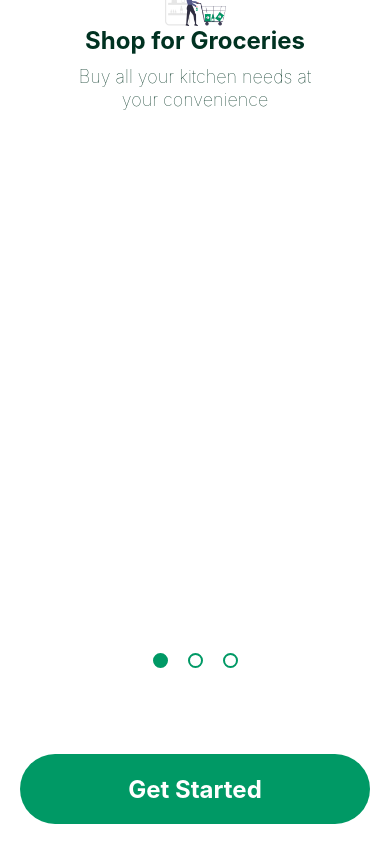
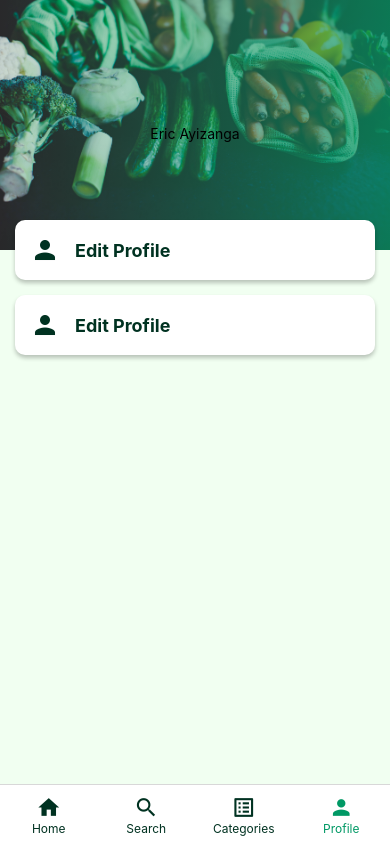
Before and after one commit to GroMart-Project/gromart-mobile, a React Native app: screen /Profile in a window 390 px wide. Built offline with nearby package versions, Linux system fonts and the light colour scheme.

Commit message:
Add option card and data

```diff
--- a/src/navigation/AppNavigator.js
+++ b/src/navigation/AppNavigator.js
@@ -15,7 +15,7 @@ const MainStack = createNativeStackNavigator();
 export default function AppNavigator() {
   return (
     <NavigationContainer>
-      <MainStack.Navigator>
+      <MainStack.Navigator initialRouteName="Main">
         {/* Initial Screens */}
         <MainStack.Group
           screenOptions={{
--- a/src/screens/ProfileScreen.js
+++ b/src/screens/ProfileScreen.js
@@ -1,25 +1,73 @@
-import { StyleSheet, Text, View } from "react-native";
+import { Dimensions, ScrollView, StyleSheet, Text, View } from "react-native";
 import React from "react";
 import SafeArea from "../components/utilities/SafeArea";
 import { COLORS } from "../data/Constants";
 import ProfileHeader from "../components/utilities/ProfileHeader";
+import { Card } from "react-native-paper";
+import { MaterialIcons } from "@expo/vector-icons";
 
 export default function ProfileScreen() {
   return (
     <SafeArea>
       <View style={styles.container}>
-        <ProfileHeader>
-          <Text>Eric Ayizanga</Text>
-        </ProfileHeader>
-        <Text>ProfileScreen</Text>
+        <ScrollView showsVerticalScrollIndicator={false} style={{ flex: 1 }}>
+          {/* Profile Header */}
+          <ProfileHeader>
+            <Text>Eric Ayizanga</Text>
+          </ProfileHeader>
+          {/* Profile Header ends */}
+
+          <View style={styles.optionsList}>
+            <Card style={styles.card} elevation={4}>
+              <View style={styles.titleContainer}>
+                <View>
+                  <MaterialIcons name="person" size={30} color={COLORS.text} />
+                </View>
+                <Text style={styles.title}>Edit Profile</Text>
+              </View>
+            </Card>
+
+            <Card style={styles.card} elevation={4}>
+              <View style={styles.titleContainer}>
+                <View>
+                  <MaterialIcons name="person" size={30} color={COLORS.text} />
+                </View>
+                <Text style={styles.title}>Edit Profile</Text>
+              </View>
+            </Card>
+          </View>
+        </ScrollView>
       </View>
     </SafeArea>
   );
 }
+
+const { width } = Dimensions.get("window");
 
 const styles = StyleSheet.create({
   container: {
     flex: 1,
     backgroundColor: COLORS.background,
   },
+  optionsList: {
+    alignItems: "center",
+    marginTop: -30,
+  },
+  card: {
+    width: width - 30,
+    borderRadius: 10,
+    marginBottom: 15,
+  },
+  titleContainer: {
+    flexDirection: "row",
+    paddingVertical: 15,
+    paddingHorizontal: 15,
+    alignItems: "center",
+  },
+  title: {
+    color: COLORS.text,
+    fontSize: 18,
+    fontWeight: "bold",
+    marginLeft: 15,
+  },
 });
```
Also changed, not shown: src/data/OptionsData.js (added, +32 -0 lines).
